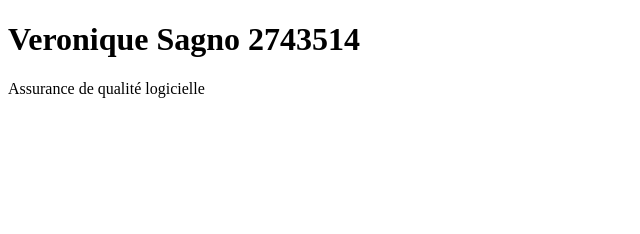
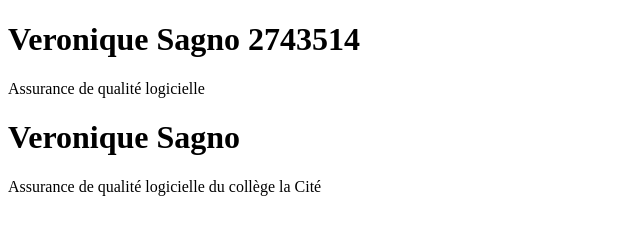
Before and after one commit to Vero-2710/Examen_Git, a plain HTML site: page index.html in a window 1280 px wide. Shown: the whole page, without its empty margins (0-640 px from the left). Drawn offline with Linux system fonts and the light colour scheme.

Commit message:
resolution des conflits dans index.html

```diff
--- a/index.html
+++ b/index.html
@@ -6,7 +6,11 @@
     <title>Document</title>
 </head>
 <body>
+
     <h1>Veronique Sagno 2743514 </h1>
     <p>Assurance de qualité logicielle</p>
+
+    <h1>Veronique Sagno</h1>
+    <p>Assurance de qualité logicielle du collège la Cité</p>
 </body>
 </html>
```
